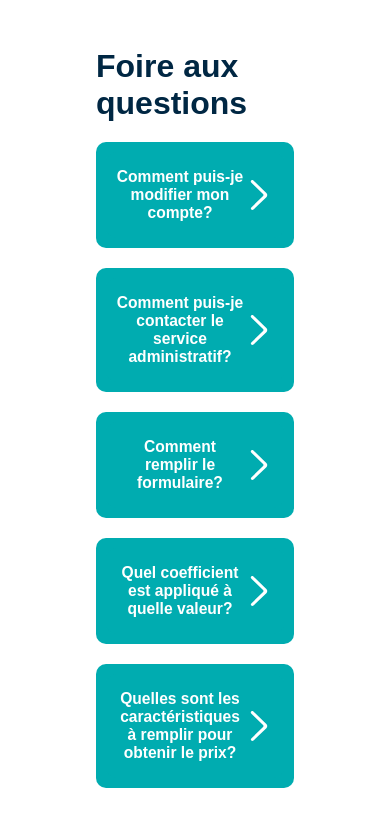
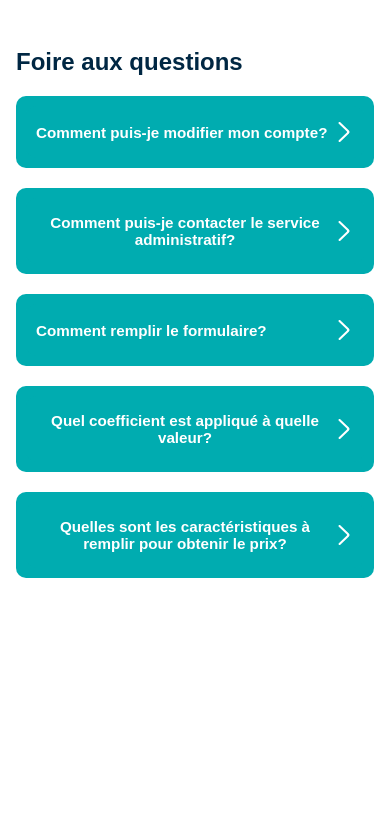
Before and after one commit to LightQv/emmaus-connect, a React (Vite) app in the folder frontend/: page /faq in a window 390 px wide. Shown: the top 826 px of the page. Built offline with nearby package versions, Linux system fonts and the light colour scheme; a web font is replaced by a local one.

Commit message:
mobile css done

```diff
--- a/frontend/src/pages/FAQ.module.css
+++ b/frontend/src/pages/FAQ.module.css
@@ -38,3 +38,24 @@
   transform: rotate(90deg);
   transition: all 0.2s;
 }
+@media screen and (max-width: 1024px) {
+  .button {
+    width: 100%;
+    font-size: small;
+  }
+  .button img {
+    height: 20px;
+  }
+  .card {
+    margin: 3rem 1rem;
+    color: var(--main-color-dark);
+    overflow: scroll;
+  }
+  .card h2 {
+    font-family: var(--action-font);
+    font-size: x-large;
+  }
+  .answer {
+    font-size: small;
+  }
+}
```
